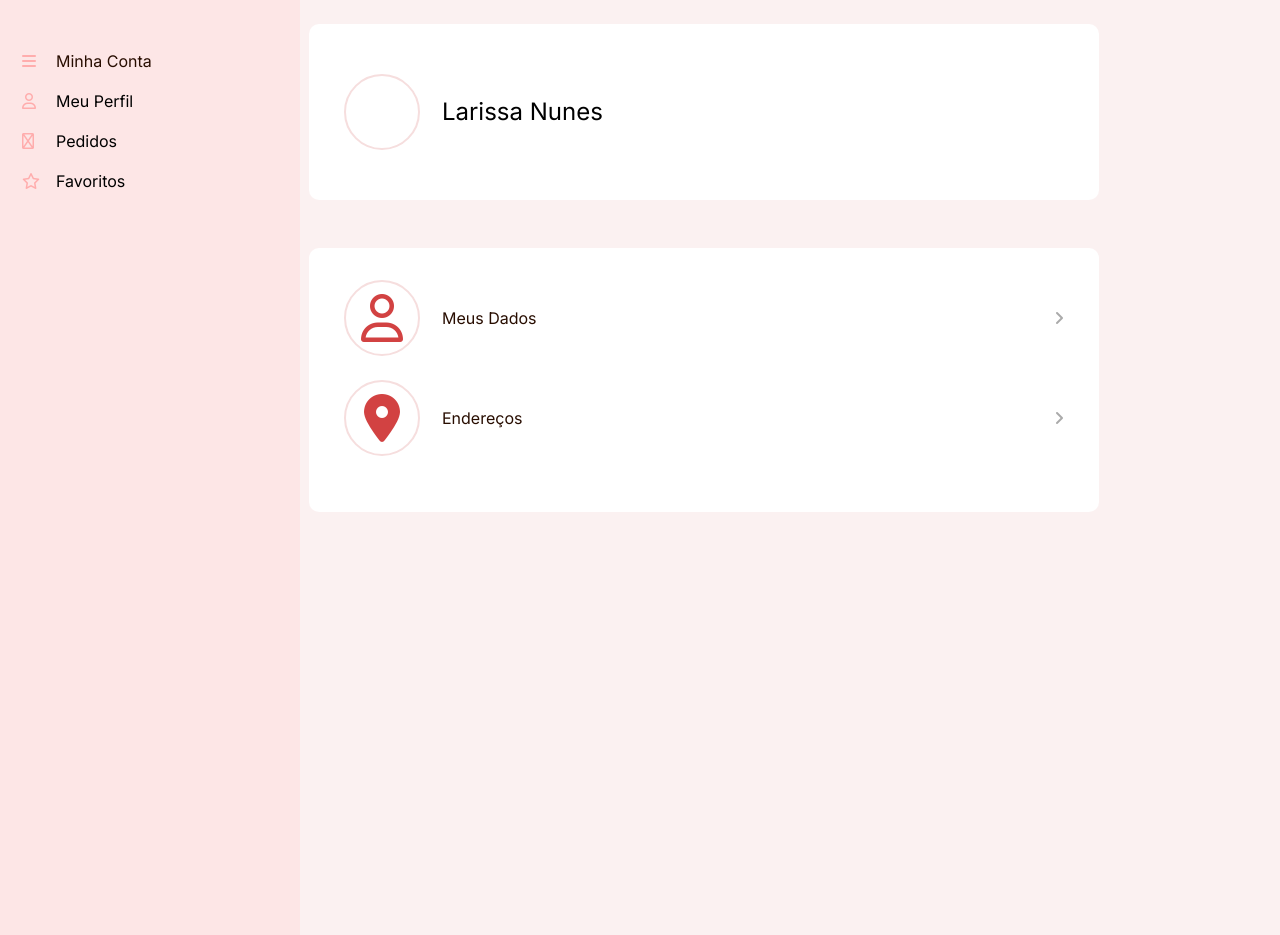
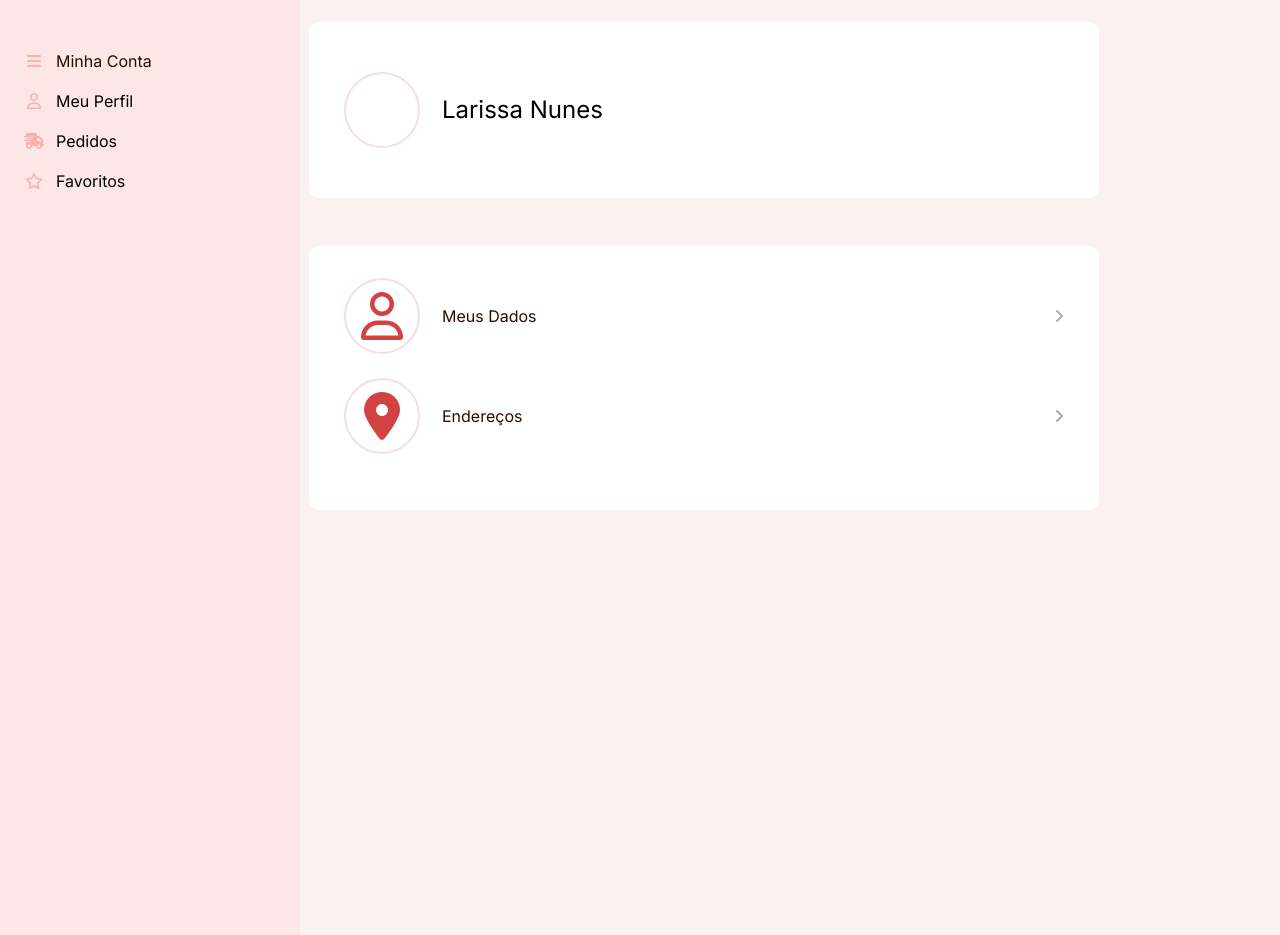
Before and after one commit to larissa-NUF/alge, a PHP site: page /userProfile.html in a window 1280 px wide; the page is wider, and only the part inside the window is pictured. Run offline with PHP 8.4, Linux system fonts and the light colour scheme; some libraries are stand-ins or nearby versions.

Commit message:
feat: correção menu

```diff
--- a/css/userProfile.css
+++ b/css/userProfile.css
@@ -9,6 +9,7 @@ body{
     height: 100vh;
     padding: 3.313em 1.375em 1.375em 1.375em;
     position: fixed;
+    transition: all .5s ease;
 }
 
 .item{
@@ -16,11 +17,16 @@ body{
     margin-bottom: 1.5em;
 }
 
-.item div{
-    width: 1.5em;
-}
 .item p{
     margin-left: 10px;
+    overflow: hidden;
+    white-space: nowrap;
+}
+
+.divIcon{
+    display: flex;
+    justify-content: center;
+    width: 1.5em;
 }
 
 .menu-item{
@@ -51,7 +57,7 @@ body{
     padding: 2em 2.2em;
     display: flex;
     align-items: center;
-    margin-top: 1.5em;
+    margin-top: 1.4em;
 
 }
 
--- a/js/userProfile.js
+++ b/js/userProfile.js
@@ -3,10 +3,10 @@ let sidebar = document.getElementById("sidebar");
 let item = document.getElementsByClassName("item");
 
 menu.addEventListener("click",function(){
-    if(sidebar.style.width == "1.2em"){
+    if(sidebar.style.width == "1.5em"){
         sidebarMovimento("17em", "block");
     }else{
-        sidebarMovimento("1.2em", "none");
+        sidebarMovimento("1.5em", "none");
     }
 
 });
@@ -14,7 +14,7 @@ menu.addEventListener("click",function(){
 function sidebarMovimento (tamanho, visibilidade){
     sidebar.style.width = tamanho;
     for (let index = 0; index <= item.length; index++) {
-        item[index].getElementsByTagName("p")[0].style.display = visibilidade;
+        //item[index].getElementsByTagName("p")[0].style.display = visibilidade;
         console.log(item[index])
 
     }
--- a/userProfile.html
+++ b/userProfile.html
@@ -14,10 +14,10 @@
 <body>
 
     <div class="sidebar" id="sidebar">
-        <div class="item menu-item" id="menu"><div><i class="fa-solid fa-bars" width="1.375em"></i></div> <p>Minha Conta</p></div>
-        <div class="item"><div><i class="fa-regular fa-user" width="1.375em"></i></div> <p>Meu Perfil</p></div>
-        <div class="item"><div><i class="far fa-truck" width="1.375em"></i></div> <p>Pedidos</p></div>
-        <div class="item"><div><i class="fa-regular fa-star" width="1.375em"></i></div> <p>Favoritos</p></div>
+        <div class="item menu-item" id="menu"><div class="divIcon"><i class="fa-solid fa-bars" width="1.375em"></i></div> <p>Minha Conta</p></div>
+        <div class="item"><div class="divIcon"><i class="fa-regular fa-user" width="1.375em"></i></div> <p>Meu Perfil</p></div>
+        <div class="item"><div class="divIcon"><i class="fa-solid fa-truck-fast" width="1.375em"></i></div> <p>Pedidos</p></div>
+        <div class="item"><div class="divIcon"><i class="fa-regular fa-star" width="1.375em"></i></div> <p>Favoritos</p></div>
     </div>
 
     <div class="container">
```
